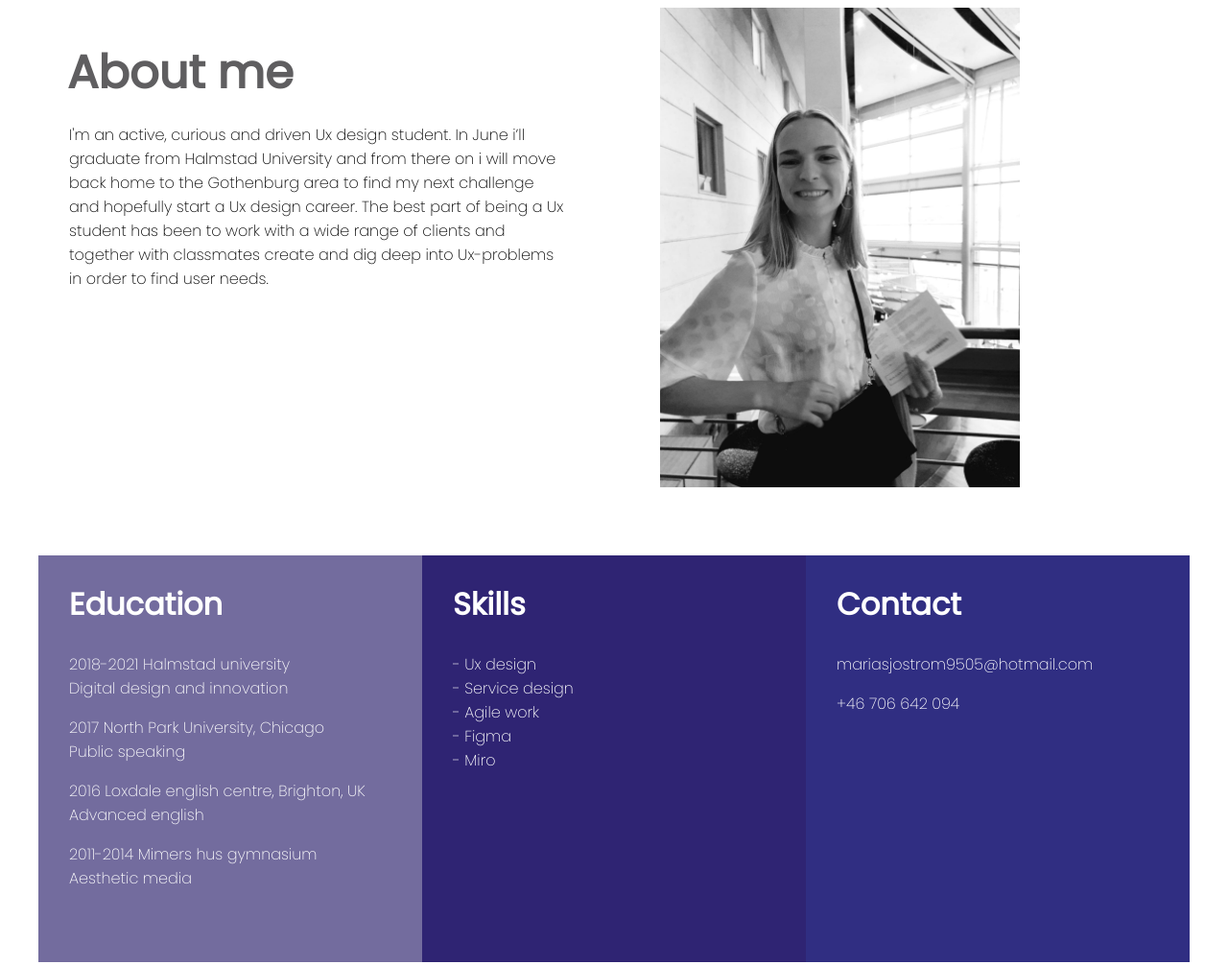
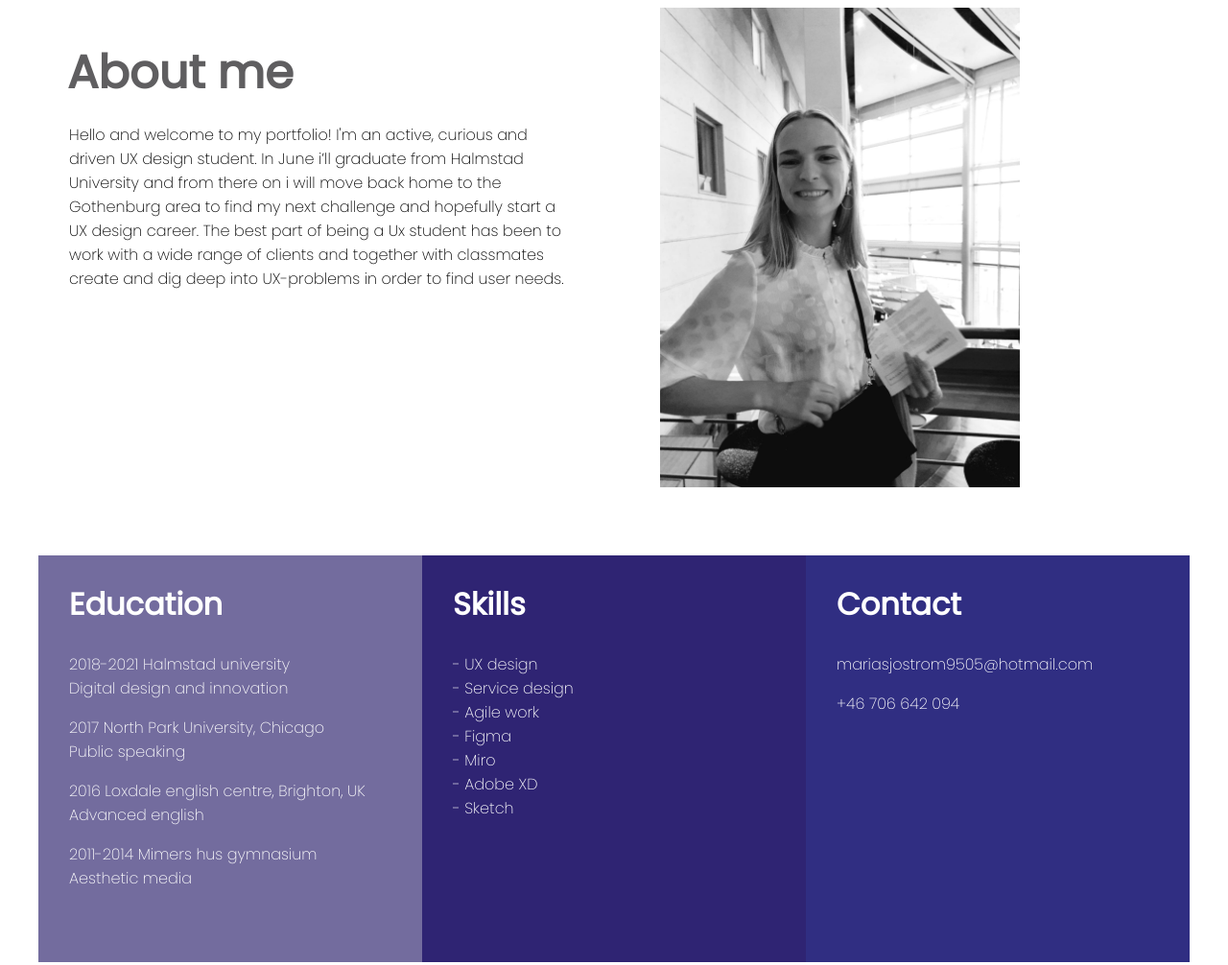
Before and after one commit to mariasjostrom/mariasjostrom.github.io, a plain HTML site: page index.html in a window 1280 px wide. Shown: the part 1680-2686 px from the top of the page at 96% size. Drawn offline with Linux system fonts and the light colour scheme.

Commit message:
Update index.html

```diff
--- a/index.html
+++ b/index.html
@@ -59,7 +59,7 @@
         <div class="container">
           <div class="intro">
             <h1 class="introHeader">Hello and welcome</h1>
-            <p class="introText">Maria Sjöström, UX-desing student</p>
+            <p class="introText">Maria Sjöström, UX-design student</p>
           </div>
         </div>
 
@@ -149,12 +149,12 @@
           <div class="skillsContainer">
             <h1 class="introHeader">About me</h1>
             <p class="introText">
-              I'm an active, curious and driven Ux design student. In June i’ll
+              Hello and welcome to my portfolio! I'm an active, curious and driven UX design student. In June i’ll
               graduate from Halmstad University and from there on i will move
               back home to the Gothenburg area to find my next challenge and
-              hopefully start a Ux design career. The best part of being a Ux
+              hopefully start a UX design career. The best part of being a Ux
               student has been to work with a wide range of clients and together
-              with classmates create and dig deep into Ux-problems in order to
+              with classmates create and dig deep into UX-problems in order to
               find user needs.
             </p>
           </div>
@@ -186,11 +186,13 @@
 
           <div class="skills">
             <h2 class="meritHeader">Skills</h2>
-            <p class="skillsElement">- Ux design</p>
+            <p class="skillsElement">- UX design</p>
             <p class="skillsElement">- Service design</p>
             <p class="skillsElement">- Agile work</p>
             <p class="skillsElement">- Figma</p>
             <p class="skillsElement">- Miro</p>
+            <p class="skillsElement">- Adobe XD</p>
+            <p class="skillsElement">- Sketch</p>
           </div>
 
           <div class="contact">
```
